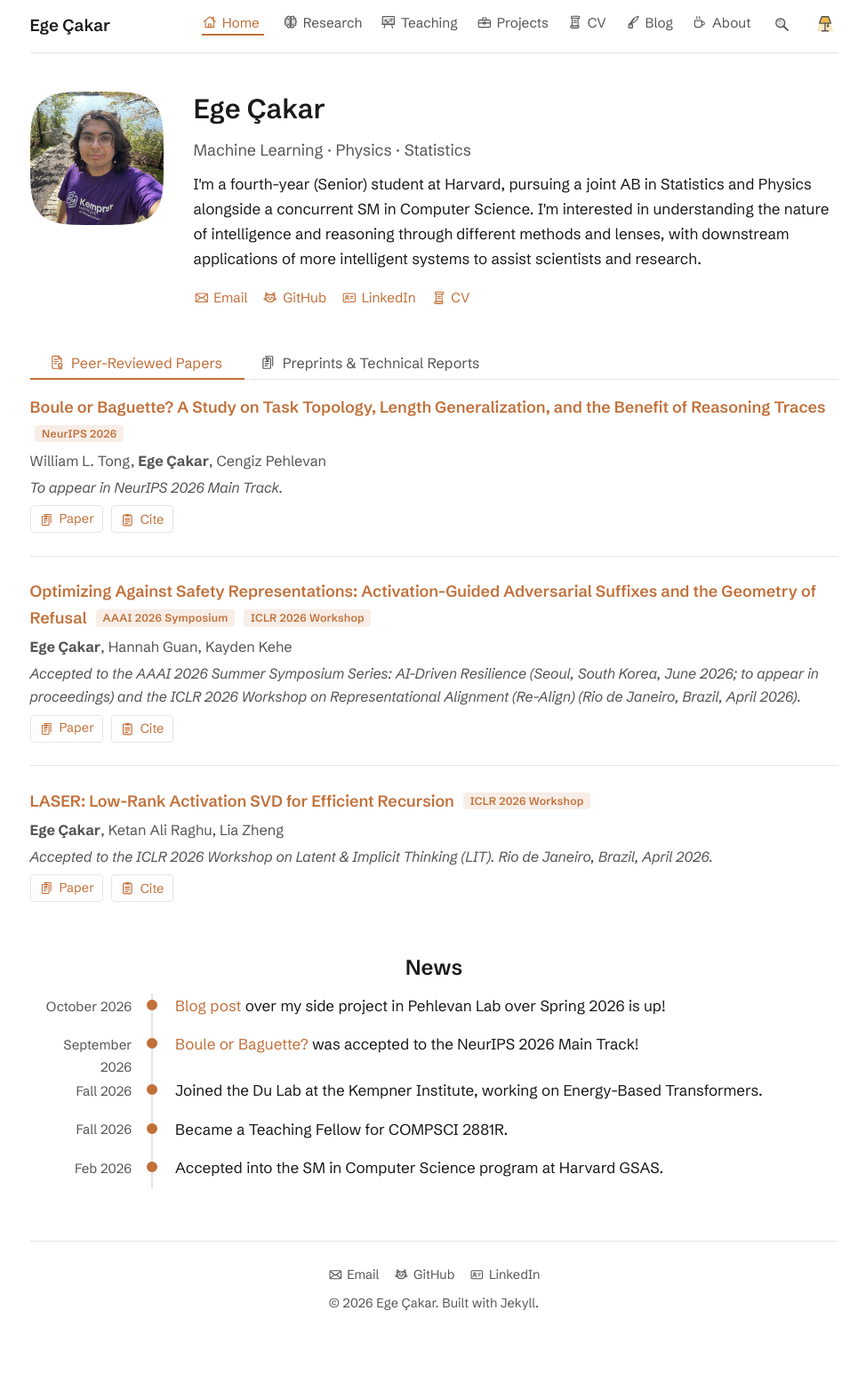
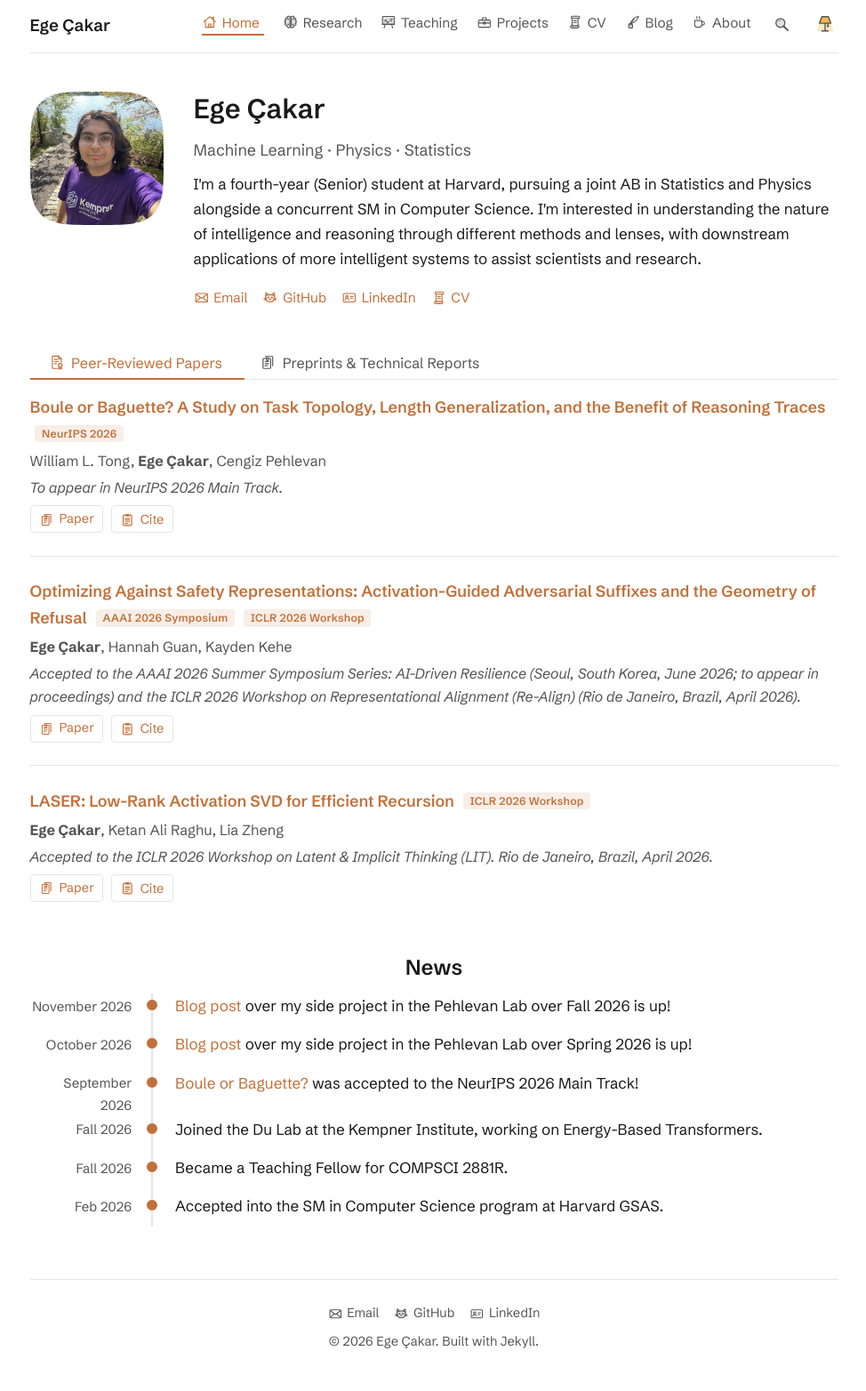
Before and after one commit to Ege-Cakar/ege-cakar.github.io, a Jekyll site: the page built from index.md, in a window 1280 px wide. Shown: the whole page at 89% size, without its empty margins (152-1126 px from the left). Built offline with Jekyll 4.4.1, drawn with Linux system fonts in a browser that asks for light colours; before the commit the page ends 1520 px from its top, so only the background shows below that.

Commit message:
Add news item for the Looping Inside the Experts post
Both blog-post news items now say "in the Pehlevan Lab".

Co-Authored-By: Claude Opus 5.5 <noreply@anthropic.com>

```diff
--- a/index.md
+++ b/index.md
@@ -73,8 +73,12 @@ title: Home
 
 <ol class="timeline compact">
   <li>
+    <div class="tl-date">November 2026</div>
+    <div class="tl-body"><a href="{% post_url 2026-11-19-looping-inside-the-experts %}">Blog post</a> over my side project in the Pehlevan Lab over Fall 2026 is up!</div>
+  </li>
+  <li>
     <div class="tl-date">October 2026</div>
-    <div class="tl-body"><a href="{% post_url 2026-10-06-mathlib-proof-graphs %}">Blog post</a> over my side project in Pehlevan Lab over Spring 2026 is up!</div>
+    <div class="tl-body"><a href="{% post_url 2026-10-06-mathlib-proof-graphs %}">Blog post</a> over my side project in the Pehlevan Lab over Spring 2026 is up!</div>
   </li>
   <li>
     <div class="tl-date">September 2026</div>
```
